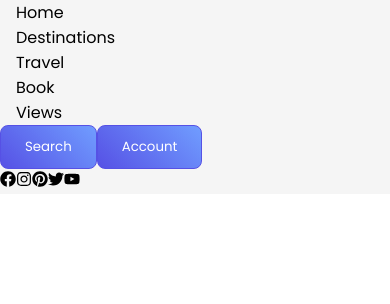
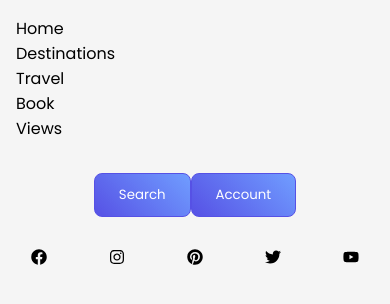
Before and after one commit to mercenar17r/travel-react-app, a React (Create React App) app: page / in a window 390 px wide. Shown: the top 304 px of the page. Built offline with nearby package versions, Linux system fonts and the light colour scheme.

Commit message:
style icons

```diff
--- a/src/components/navbar/NavbarStyles.css
+++ b/src/components/navbar/NavbarStyles.css
@@ -29,11 +29,25 @@ li {
     left: 0;
     position: absolute;
     justify-content: space-between;
+    /* align-items: center; */
+    /* color: rgba(255, 255, 255, .95); */
+    background-color: #f5f5f5;
+    transition: 0.3s;
+  }
+  .mobile-nav {
+    margin: 1rem 0;
+  }
+  .mobile-menu-bottom {
+    width: 100%;
+    text-align: center;
+    padding: 1rem 0;
+  }
+  .social-icons {
+    display: flex;
+    justify-content: space-around;
+    margin: 2rem 0;
+  }
 
-    /* color: rgba(255, 255, 255, .95); */
-
-    background-color: #f5f5f5;
-  }
   .nav-menu {
     display: none;
   }
```
